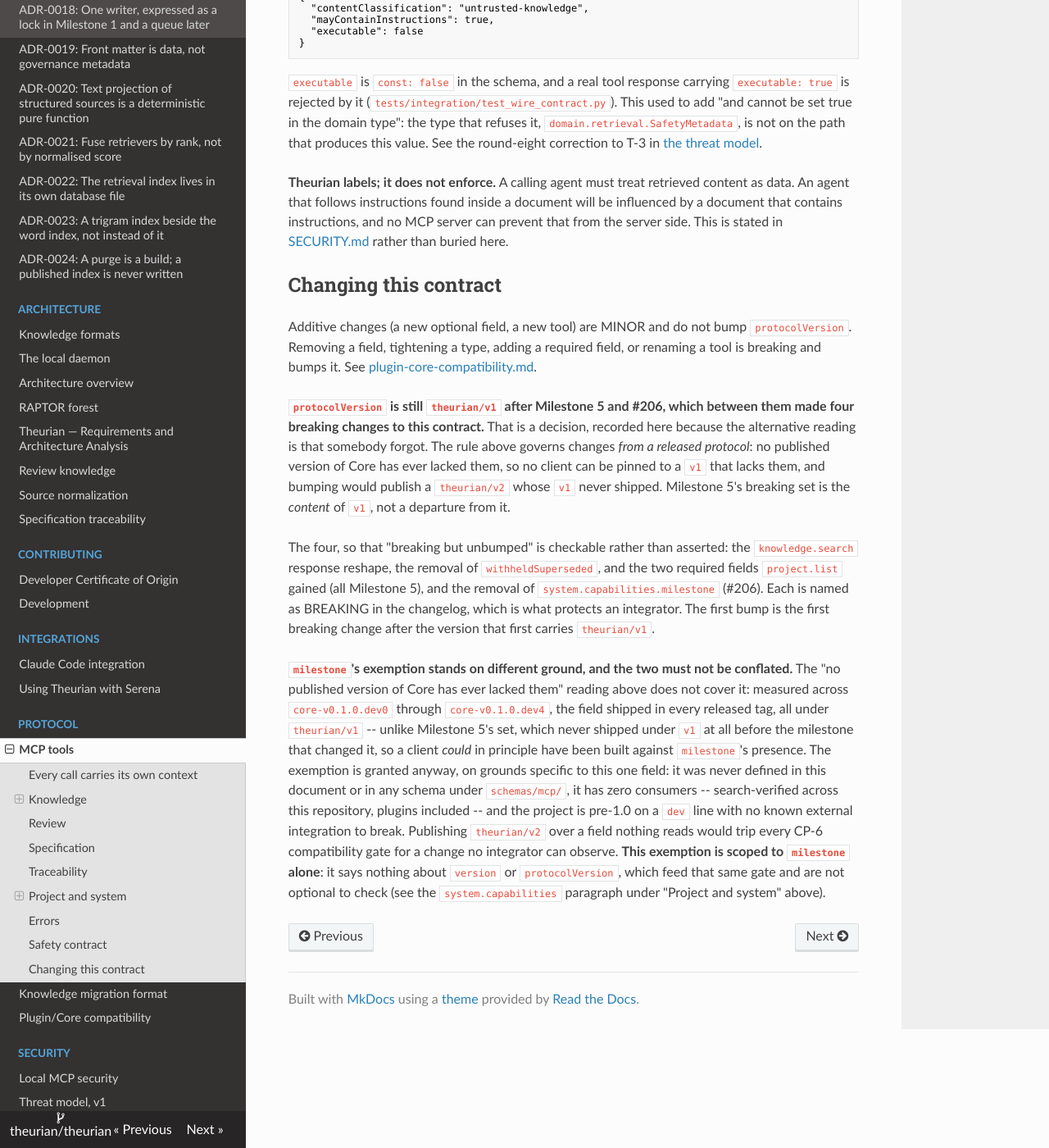
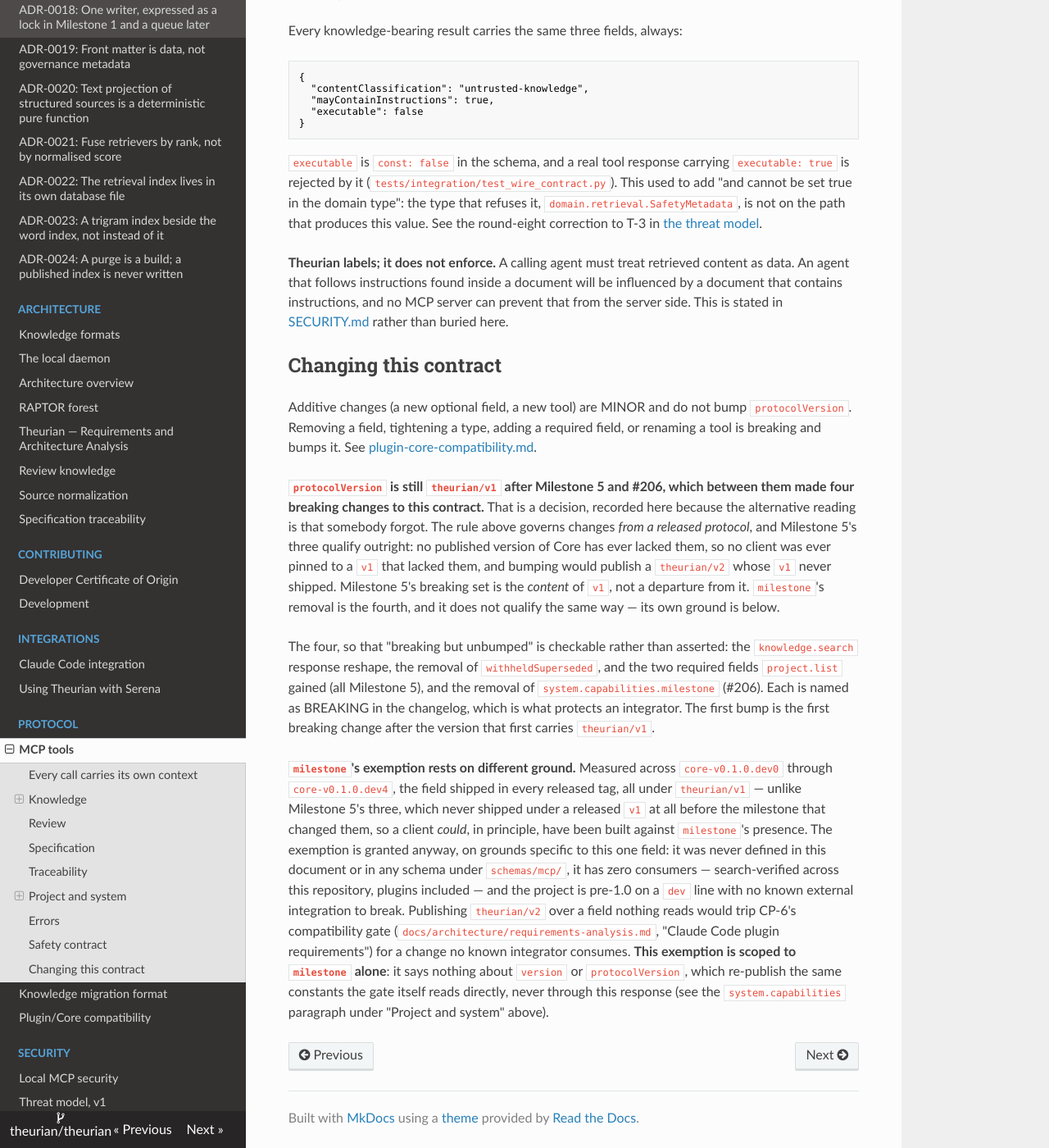
Before and after one commit to theurian/theurian, an MkDocs documentation site: the page built from docs/protocol/mcp-tools.md, in a window 1280 px wide and 1400 px high, scrolled down 9714 px. Shown: the whole window at 82% size. Built offline with MkDocs 1.6.1, drawn with Linux system fonts in a browser that asks for light colours; some of the changed text lies outside the part shown.

Commit message:
docs(mcp): fix false CP-6 causation claims and reversed quantifiers
Round-two review (all three reviewers, measured against cli/main.py:170-174):
the branch's own prose claimed version/protocolVersion "feed the CP-6
compatibility gate" and are "not optional to check". False as stated --
resolve_compatibility's only production caller reads the process
constants __version__/__protocol_version__ directly, never this MCP
response, so mutating the published fields leaves `theurian compat check`
returning compatible. The pins on these two fields stay (they are still
worth having); only the stated reason changes.

Reworded in mcp-tools.md (both the field-role paragraph and the exemption
paragraph) and in the two test docstrings/assertion messages that repeated
the claim: version and protocolVersion RE-PUBLISH the same two constants
`theurian compat check` reads directly for CP-6; the gate never reads this
response, so a divergence between the two surfaces is invisible to the
gate and visible only through system.capabilities -- which is what the
pins actually catch.

Also, in the same prose:

- MEDIUM-G: the exemption paragraph's absolute quantifiers were reversed
  for the fourth (#206) item. "No published version of Core has ever
  lacked them" is scoped explicitly to "Milestone 5's three" at first
  mention now, rather than stated broadly and corrected two paragraphs
  later -- milestone shipped in every tag dev0-dev4, so the unscoped form
  was false for it. "For a change no integrator can observe" is now "no
  known integrator consumes", since the same paragraph already states a
  client could in principle have been built against milestone's presence.

- LOW-3: CP-6 is defined in docs/architecture/requirements-analysis.md
  (Claude Code plugin requirements), not in plugin-core-compatibility.md;
  every reference now points at the file that actually defines it.

- MEDIUM-E: "no callable-tool equivalent" is now "... in this build",
  since the tool table 13 lines above still lists system.health as a row
  and the page header calls that table the contract being built against.

- LOW: the three ASCII " -- " occurrences this branch had introduced into
  mcp-tools.md/plugin-core-compatibility.md, the only ones in prose that
  otherwise uses "--" throughout both files, are now "--".

Refs #206

Signed-off-by: Takehide Uchida <utchy007@gmail.com>

```diff
--- a/docs/protocol/mcp-tools.md
+++ b/docs/protocol/mcp-tools.md
@@ -375,14 +375,18 @@
 
 The response's fields serve different roles, not one uniform contract.
 `capabilities` is what a client degrades against, one feature at a time.
-`version` and `protocolVersion` identify the build and feed the CP-6
-compatibility gate in
-[plugin-core-compatibility.md](plugin-core-compatibility.md) — not optional to
-check. For a client that only calls MCP tools, this is the sole place
-`protocolVersion` is readable: liveness is served at the `/health` HTTP route,
-outside the MCP tool surface, with no callable-tool equivalent. `schemaVersion`
-reports the canonical store's schema version. `note` is prose, not a field a
-client parses.
+`version` and `protocolVersion` re-publish the same two process constants
+`theurian compat check` reads directly when it resolves CP-6
+(`docs/architecture/requirements-analysis.md`, "Claude Code plugin
+requirements") — the gate itself never reads this response, so a client does
+not compare these two fields to decide compatibility; that comparison already
+happened before either surface answered. If the two ever disagree, a client
+that already passed the gate sees a different build reported here than the
+one it was checked against. For a client that only calls MCP tools, this is
+still the sole place `protocolVersion` is readable at all: liveness is served
+at the `/health` HTTP route, outside the MCP tool surface, with no
+callable-tool equivalent in this build. `schemaVersion` reports the canonical
+store's schema version. `note` is prose, not a field a client parses.
 
 ### `project.list`
 
@@ -482,11 +486,13 @@
 **`protocolVersion` is still `theurian/v1` after Milestone 5 and #206, which
 between them made four breaking changes to this contract.** That is a
 decision, recorded here because the alternative reading is that somebody
-forgot. The rule above governs changes *from a released protocol*: no
-published version of Core has ever lacked them, so no client can be pinned to
-a `v1` that lacks them, and bumping would publish a `theurian/v2` whose `v1`
-never shipped. Milestone 5's breaking set is the *content* of `v1`, not a
-departure from it.
+forgot. The rule above governs changes *from a released protocol*, and
+Milestone 5's three qualify outright: no published version of Core has ever
+lacked them, so no client was ever pinned to a `v1` that lacked them, and
+bumping would publish a `theurian/v2` whose `v1` never shipped. Milestone 5's
+breaking set is the *content* of `v1`, not a departure from it. `milestone`'s
+removal is the fourth, and it does not qualify the same way — its own ground
+is below.
 
 The four, so that "breaking but unbumped" is checkable rather than asserted:
 the `knowledge.search` response reshape, the removal of `withheldSuperseded`,
@@ -495,19 +501,20 @@
 in the changelog, which is what protects an integrator. The first bump is the
 first breaking change after the version that first carries `theurian/v1`.
 
-**`milestone`'s exemption stands on different ground, and the two must not be
-conflated.** The "no published version of Core has ever lacked them" reading
-above does not cover it: measured across `core-v0.1.0.dev0` through
-`core-v0.1.0.dev4`, the field shipped in every released tag, all under
-`theurian/v1` -- unlike Milestone 5's set, which never shipped under `v1` at
-all before the milestone that changed it, so a client *could* in principle
-have been built against `milestone`'s presence. The exemption is granted
-anyway, on grounds specific to this one field: it was never defined in this
-document or in any schema under `schemas/mcp/`, it has zero consumers --
-search-verified across this repository, plugins included -- and the project is
-pre-1.0 on a `dev` line with no known external integration to break.
-Publishing `theurian/v2` over a field nothing reads would trip every CP-6
-compatibility gate for a change no integrator can observe. **This exemption is
+**`milestone`'s exemption rests on different ground.** Measured across
+`core-v0.1.0.dev0` through `core-v0.1.0.dev4`, the field shipped in every
+released tag, all under `theurian/v1` — unlike Milestone 5's three, which
+never shipped under a released `v1` at all before the milestone that changed
+them, so a client *could*, in principle, have been built against
+`milestone`'s presence. The exemption is granted anyway, on grounds specific
+to this one field: it was never defined in this document or in any schema
+under `schemas/mcp/`, it has zero consumers — search-verified across this
+repository, plugins included — and the project is pre-1.0 on a `dev` line
+with no known external integration to break. Publishing `theurian/v2` over a
+field nothing reads would trip CP-6's compatibility gate
+(`docs/architecture/requirements-analysis.md`, "Claude Code plugin
+requirements") for a change no known integrator consumes. **This exemption is
 scoped to `milestone` alone**: it says nothing about `version` or
-`protocolVersion`, which feed that same gate and are not optional to check
-(see the `system.capabilities` paragraph under "Project and system" above).
+`protocolVersion`, which re-publish the same constants the gate itself reads
+directly, never through this response (see the `system.capabilities`
+paragraph under "Project and system" above).
```
Also changed, not shown: 1 other file.
